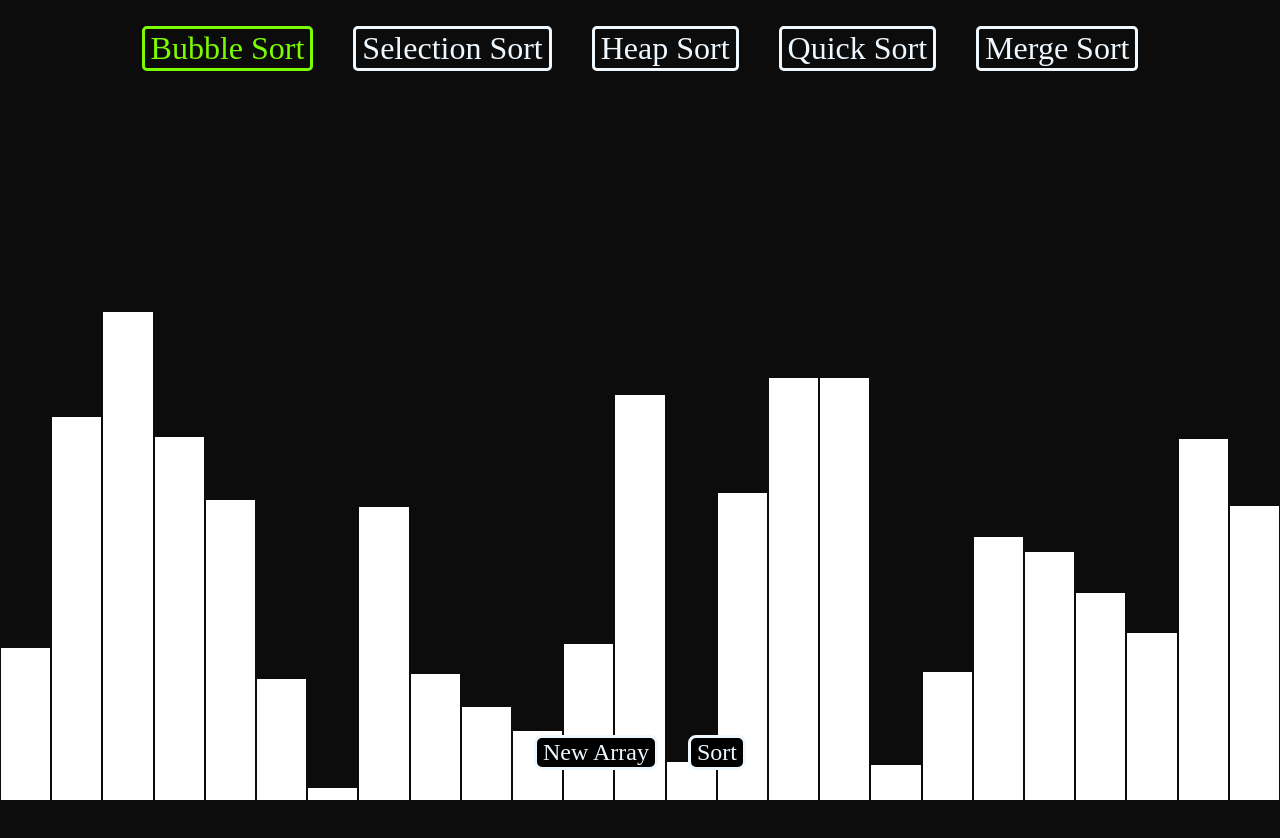
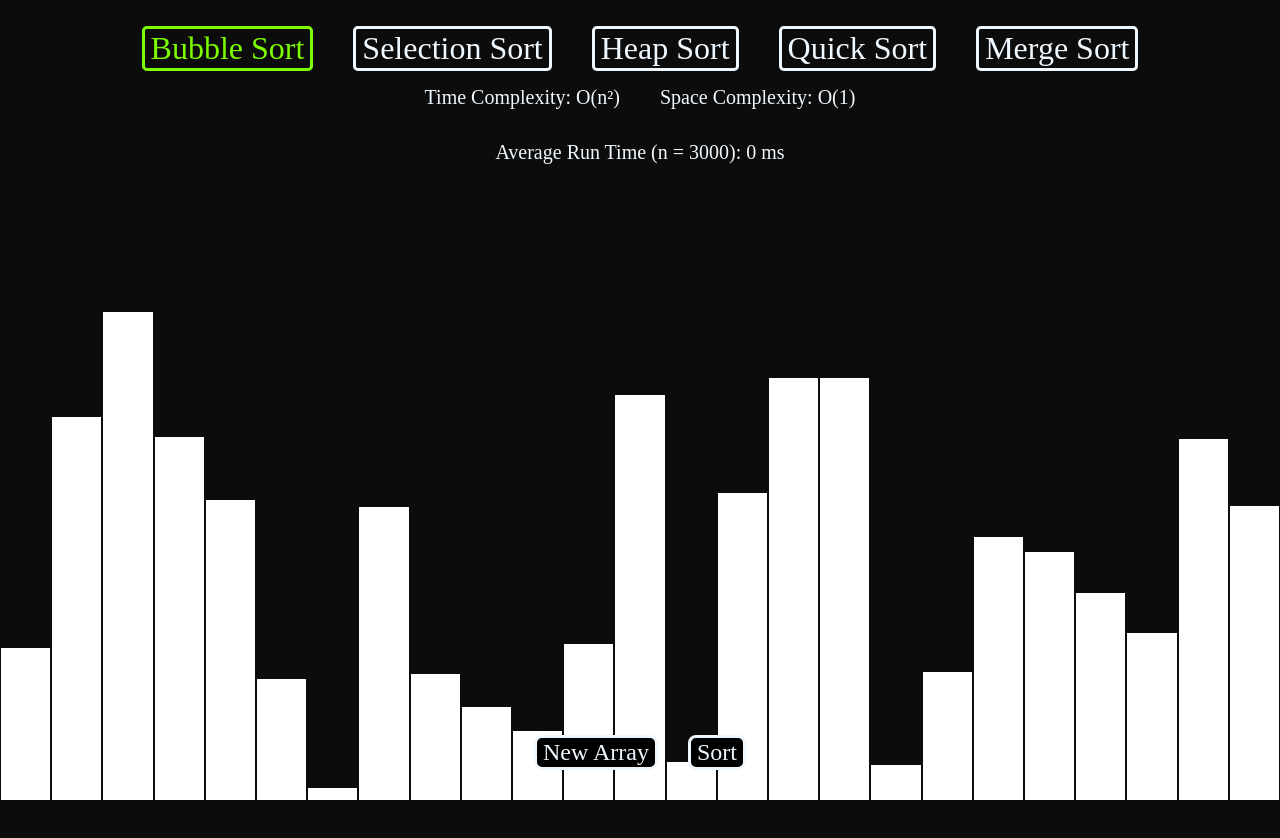
Before and after one commit to ashwinraonc-oss/Algorithm-Visualizer, a React (Create React App) app: page / in a window 1280 px wide. Shown: the top 838 px of the page. Before the commit the page ends 800 px from the top, so only its background shows below. Built offline with nearby package versions, Linux system fonts and the light colour scheme.

Commit message:
added time complexity, space complexity, and run time information

```diff
--- a/src/SortingVisualizer/SortingVisualizer.css
+++ b/src/SortingVisualizer/SortingVisualizer.css
@@ -110,3 +110,23 @@ body {
 
 
 }
+.info_panel{
+    position: relative;
+    display: flex;
+    gap: 40px;
+    justify-content: center;
+    font-size: 1.25rem;
+    padding: 1rem 1.5rem;
+    color:aliceblue;
+    top: -730px
+}
+.run_time{
+    position: relative;
+    display: flex;
+    gap: 40px;
+    justify-content: center;
+    font-size: 1.25rem;
+    padding: 1rem 1.5rem;
+    color:aliceblue;
+    top: -730px
+}
--- a/src/SortingVisualizer/SortingVisualizer.jsx
+++ b/src/SortingVisualizer/SortingVisualizer.jsx
@@ -1,6 +1,6 @@
 import React from "react";
 import "./SortingVisualizer.css";
-import { bubbleSort, heapSort, quickSort, selectionSort} from "./sortingAlgos";
+import {bubbleSort, heapSort, quickSort, selectionSort} from "./sortingAlgos";
 import {mergeSort} from "./mergeSortAlgo";
 
 
@@ -16,6 +16,14 @@ export default class SortingVisualizer extends React.Component {
             pivot: -1,
             sorted: [],
             isSorted: false,
+            avg_run: {
+                'bubble' : [],
+                'merge' : [],
+                'selection' : [],
+                'quick' : [],
+                'heap' : [],
+            },
+            runtime: 0,
         };
     }
     //create array on bootup
@@ -32,12 +40,22 @@ export default class SortingVisualizer extends React.Component {
         switch (algo){
             case "merge": {
                 const newArr = this.state.array
+
                 this.setState({array: newArr, comparing: [], sorted: [], pivot: null});
 
+                let bigArr = generateRandomArray(3000, 10, 500)
                 const startTime = performance.now()
+                let big_sorted_arr = mergeSort(bigArr)
+                const endTime = performance.now()
+
                 const sorted_arr = mergeSort(newArr)
-                const endTime = performance.now()
+                let ranIn = endTime - startTime;
+                let temp_arr = [...this.state.avg_run['merge'] ,ranIn];
+                this.setState({runtime: average(temp_arr)});
+                this.setState({avg_run: {...this.state.avg_run, 'merge': temp_arr}});
+
                 console.log(`Merge Sort took ${endTime - startTime} ms`)
+
 
                 this.animateMerge(sorted_arr, 25)
                 break;
@@ -47,10 +65,19 @@ export default class SortingVisualizer extends React.Component {
                 const newArr = this.state.array
                 this.setState({array: newArr, comparing: [], sorted: [], pivot: null});
 
+                let bigArr = generateRandomArray(3000, 10, 500)
                 const startTime = performance.now()
+                let big_sorted_arr = bubbleSort(bigArr)
+                const endTime = performance.now()
+
                 const sorted_arr = bubbleSort(newArr)
-                const endTime = performance.now()
+                let ranIn = endTime - startTime;
+                let temp_arr = [...this.state.avg_run['bubble'] ,ranIn];
+                this.setState({runtime: average(temp_arr)});
+                this.setState({avg_run: {...this.state.avg_run, 'bubble': temp_arr}});
+
                 console.log(`Bubble Sort took ${endTime - startTime} ms`)
+
 
                 this.animateBubble(sorted_arr, 30);
                 break;
@@ -60,10 +87,19 @@ export default class SortingVisualizer extends React.Component {
                 const newArr = this.state.array
                 this.setState({array: newArr, comparing: [], sorted: [], pivot: null});
 
+                let bigArr = generateRandomArray(3000, 10, 500)
                 const startTime = performance.now()
+                let big_sorted_arr = mergeSort(bigArr)
+                const endTime = performance.now()
+
                 const sorted_arr = quickSort(newArr)
-                const endTime = performance.now()
+                let ranIn = endTime - startTime;
+                let temp_arr = [...this.state.avg_run['quick'] ,ranIn];
+                this.setState({runtime: average(temp_arr)});
+                this.setState({avg_run: {...this.state.avg_run, 'quick': temp_arr}});
+
                 console.log(`Quick Sort took ${endTime - startTime} ms`)
+
 
                 this.animateQuickSort(sorted_arr, 100);
                 break;
@@ -73,9 +109,17 @@ export default class SortingVisualizer extends React.Component {
                 const newArr = this.state.array
                 this.setState({array: newArr, comparing: [], sorted: [], pivot: null});
 
+                let bigArr = generateRandomArray(3000, 10, 500)
                 const startTime = performance.now()
+                let big_sorted_arr = selectionSort(bigArr)
+                const endTime = performance.now()
+
                 const sorted_arr = selectionSort(newArr)
-                const endTime = performance.now()
+                let ranIn = endTime - startTime;
+                let temp_arr = [...this.state.avg_run['selection'] ,ranIn];
+                this.setState({runtime: average(temp_arr)});
+                this.setState({avg_run: {...this.state.avg_run, 'selection': temp_arr}});
+
                 console.log(`Selection Sort took ${endTime - startTime} ms`)
 
                 this.animateSelection(sorted_arr, 100);
@@ -86,12 +130,22 @@ export default class SortingVisualizer extends React.Component {
                 const newArr = this.state.array
                 this.setState({array: newArr, comparing: [], sorted: [], pivot: null});
 
+                let bigArr = generateRandomArray(3000, 10, 500)
                 const startTime = performance.now()
+                let big_sorted_arr = heapSort(bigArr)
+                const endTime = performance.now()
+
                 const sorted_arr = heapSort(newArr)
-                const endTime = performance.now()
+                let ranIn = endTime - startTime;
+                let temp_arr = [...this.state.avg_run['heap'] ,ranIn];
+                this.setState({runtime: average(temp_arr)});
+                this.setState({avg_run: {...this.state.avg_run, 'heap': temp_arr}});
+
                 console.log(`Heap Sort took ${endTime - startTime} ms`)
 
                 this.animateHeap(sorted_arr, 50);
+
+
                 break;
             }
 
@@ -240,13 +294,14 @@ export default class SortingVisualizer extends React.Component {
     render(){
         const{array, comparing, pivot, sorted} = this.state;
         let button_map = [
-            { id: 'bubble', label: 'Bubble Sort'},
-            { id: 'selection', label: 'Selection Sort'},
-            { id: 'heap', label: 'Heap Sort'},
-            { id: 'quick', label: 'Quick Sort'},
-            { id: 'merge', label: 'Merge Sort'},
+            { id: 'bubble', label: 'Bubble Sort', time: "O(n²)", space: "O(1)"},
+            { id: 'selection', label: 'Selection Sort', time: "O(n²)", space: "O(1)"},
+            { id: 'heap', label: 'Heap Sort', time: "O(n log n)", space: "O(1)"},
+            { id: 'quick', label: 'Quick Sort', time: "O(n log n)", space: "O(n)"},
+            { id: 'merge', label: 'Merge Sort', time: "O(n log n)", space: "O(n)"},
 
         ]
+        let infoVar = button_map.find(({id, time, space}) => id === this.state.algorithm);
         return(
             <>
             <div className = "array-container">
@@ -268,10 +323,11 @@ export default class SortingVisualizer extends React.Component {
             <div className = "buttons">
                 <div className = "sort_buttons">
                     {
-                    button_map.map((item) => <button
-                    className = {this.state.algorithm === item.id ? "active":""}
-                    key = {item.id}
-                    onClick={() => this.setState({algorithm: item.id, sorted: [], pivot: -1})}>{item.label}
+                    button_map.map((item) =>
+                    <button
+                        className = {this.state.algorithm === item.id ? "active":""}
+                        key = {item.id}
+                        onClick={() =>  {this.setState({algorithm: item.id, sorted: [], pivot: -1, runtime: average(this.state.avg_run[item.id])})} }>{item.label}
                     </button>)
                     }
                 </div>
@@ -280,6 +336,11 @@ export default class SortingVisualizer extends React.Component {
                     <button onClick={() => this.runSort(this.state.algorithm)}>Sort</button>
                 </div>
             </div>
+            <div className = "info_panel">
+                <div className = "time_complexity">Time Complexity: {infoVar.time}</div>
+                <div className = "space_complexity">Space Complexity: {infoVar.space}</div>
+            </div>
+            <div className = "run_time">Average Run Time (n = 3000): {this.state.runtime} ms</div>
         </>)
     }
 }
@@ -296,3 +357,20 @@ export default class SortingVisualizer extends React.Component {
         return local_array;
 
     }
+    function average(arr){
+        if (arr.length == 0){
+            return 0
+
+        }
+        let sum = 0;
+        for (let i = 0; i < arr.length; i++){
+            sum += arr[i]
+        }
+        return sum/arr.length;
+    }
+    function runThousand(arr){
+        for (let i = 0; i < 1000; i++){
+
+
+        }
+    }
```
